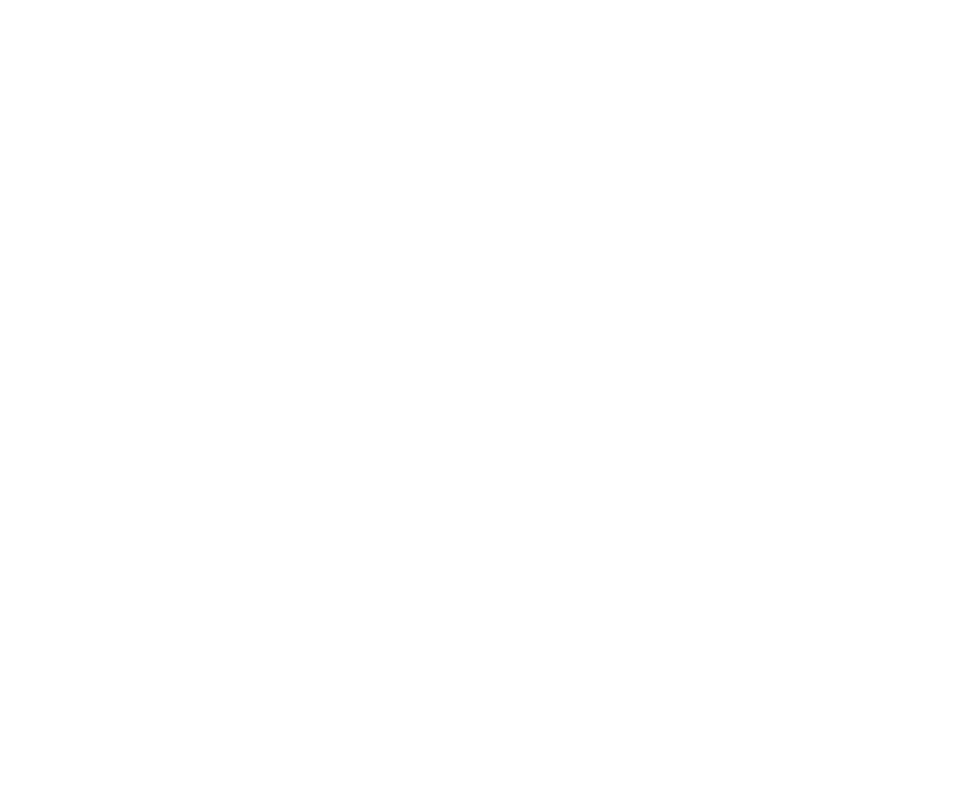
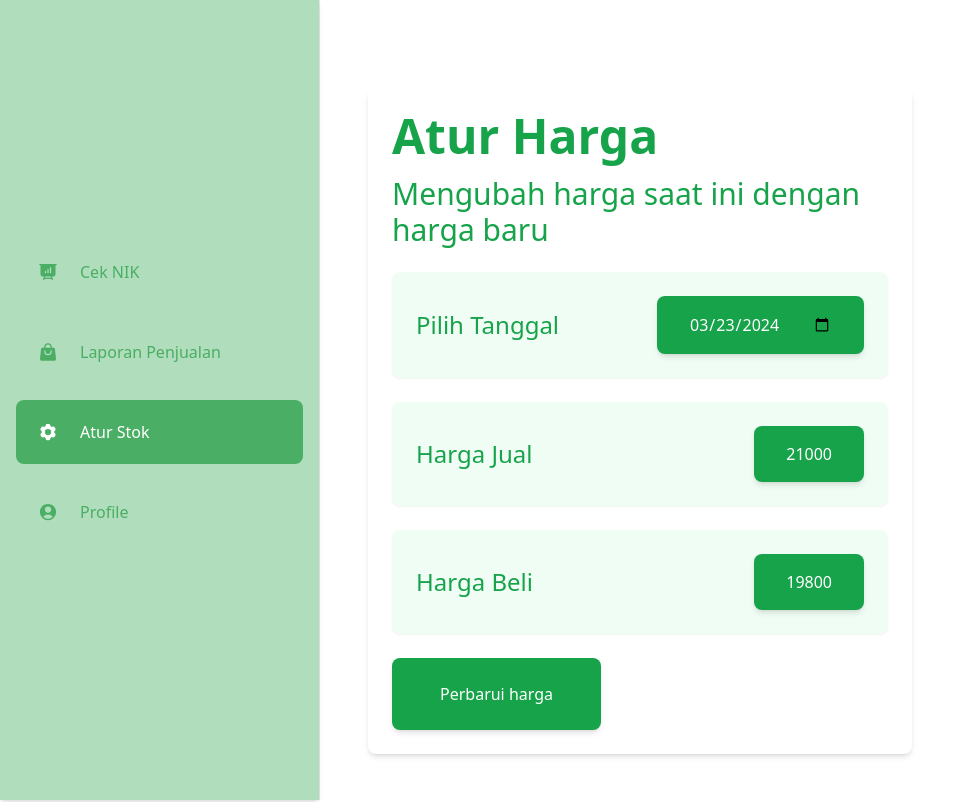
Before and after one commit to hsnyibrhm/MPTI, a React (Vite) app: page /aturharga in a window 1280 px wide. Before the commit this address had no page. Shown: the whole page, without its empty margins (0-973 px from the left). Built offline with nearby package versions, Linux system fonts and the light colour scheme.

Commit message:
fix bug lagi

```diff
--- a/src/App.jsx
+++ b/src/App.jsx
@@ -7,6 +7,7 @@
 import { AturStok } from "./pages/AturStok";
 import Profile from "./pages/Profile";
 import RiwayatStok from "./pages/RiwayatStok";
+import AturHarga from "./pages/AturHarga";
 
 export default function App() {
   return (
@@ -22,6 +23,7 @@
             <Route path="/atur-stok" element={<AturStok />} />
             <Route path="/Profile" element={<Profile />} />
             <Route path="/riwayat-stok" element={<RiwayatStok />} />
+            <Route path="/aturharga" element={<AturHarga />} />
             {/* <Route path="/signup" element={<SignupPage />} /> */}
           </Routes>
         </BrowserRouter>
--- /dev/null
+++ b/src/pages/AturHarga.jsx
@@ -0,0 +1,54 @@
+import { Sidebar } from "../components/SideBar";
+import { useState } from "react";
+
+export const AturHarga = () => {
+  const [tanggal, setTanggal] = useState("2024-03-23");
+  const [hargaJual, setHargaJual] = useState(21000);
+  const [hargaBeli, setHargaBeli] = useState(19800);
+
+  const handleTanggalChange = (event) => {
+    setTanggal(event.target.value);
+  };
+
+  return (
+    <div className="flex flex-col items-center mt-10 px-4">
+      <Sidebar active="Atur Stok" />
+      <div className="bg-white shadow-md rounded-lg p-6 max-w-6xl w-full">
+        <h1 className="text-5xl font-semibold text-green-600 mb-4">
+          Atur Harga
+        </h1>
+        <p className="text-3xl text-green-600 mb-6">
+          Mengubah harga saat ini dengan harga baru
+        </p>
+        <div className="space-y-6">
+          <div className="flex justify-between items-center p-6 bg-green-50 rounded-lg shadow-sm">
+            <span className="text-2xl text-green-600">Pilih Tanggal</span>
+            <input
+              type="date"
+              value={tanggal}
+              onChange={handleTanggalChange}
+              className="bg-green-600 text-white px-8 py-4 rounded-lg shadow-md"
+            />
+          </div>
+          <div className="flex justify-between items-center p-6 bg-green-50 rounded-lg shadow-sm">
+            <span className="text-2xl text-green-600">Harga Jual</span>
+            <span className="bg-green-600 text-white px-8 py-4 rounded-lg shadow-md">
+              {hargaJual}
+            </span>
+          </div>
+          <div className="flex justify-between items-center p-6 bg-green-50 rounded-lg shadow-sm">
+            <span className="text-2xl text-green-600">Harga Beli</span>
+            <span className="bg-green-600 text-white px-8 py-4 rounded-lg shadow-md">
+              {hargaBeli}
+            </span>
+          </div>
+        </div>
+        <button className="mt-6 bg-green-600 text-white px-12 py-6 rounded-lg shadow-md hover:bg-green-700 transition duration-300">
+          Perbarui harga
+        </button>
+      </div>
+    </div>
+  );
+};
+
+export default AturHarga;
--- a/src/pages/AturStok.jsx
+++ b/src/pages/AturStok.jsx
@@ -57,12 +57,13 @@
             <p>Harga Jual (Harga Per Tabung)</p>
             <p className="text-2xl">Rp 15500</p>
           </div>
-          <button
+          <Link
+            to="/aturharga"
             className="bg-white text-[#4AAE64] px-4 py-2 rounded-lg hover:bg-gray-100"
             style={{ width: "400px" }}
           >
             Atur Harga Beli dan Harga Jual
-          </button>
+          </Link>
         </div>
       </section>
     </div>
```
